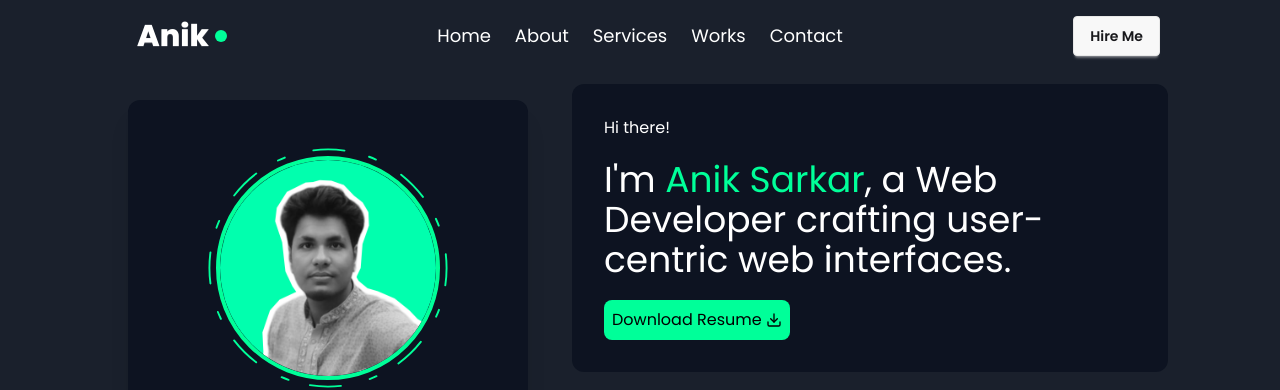
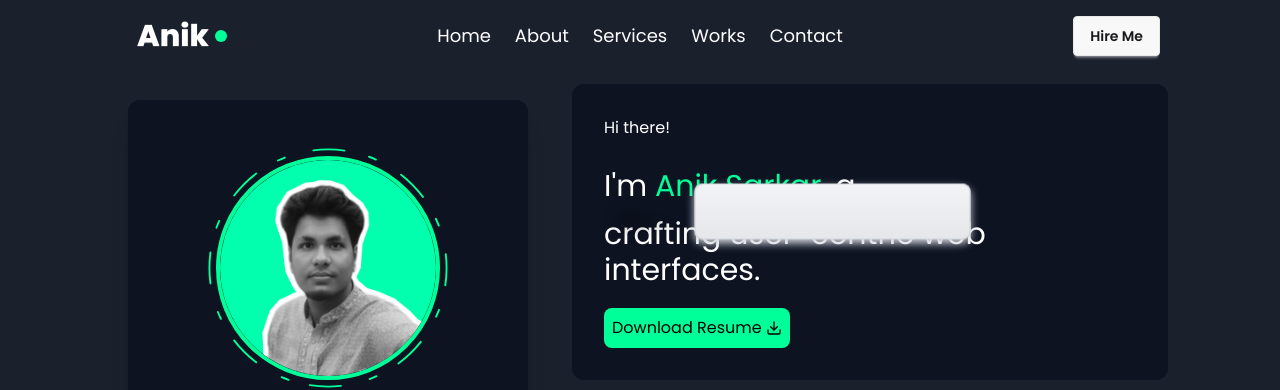
Before and after one commit to Anik-Sarkar-01/anik-sarkar-portfolio, a React (Vite) app: page / in a window 1280 px wide. Shown: the top 390 px of the page. Built offline with nearby package versions, Linux system fonts and the light colour scheme.

Commit message:
text animation added

```diff
--- a/src/components/AboutMe/AboutMe.jsx
+++ b/src/components/AboutMe/AboutMe.jsx
@@ -27,6 +27,7 @@ const AboutMe = () => {
             </div>
 
             {/* Highlights */}
+
             <div className="space-y-6">
               <div className="bg-[#1A1F2E] custom-clippath p-5 rounded-lg border border-gray-700 hover:border-[#00ff99] transition">
                 <h2 className="text-xl font-semibold text-[#00ff99]">Tech Stack</h2>
@@ -51,9 +52,12 @@ const AboutMe = () => {
                 </p>
               </div>
             </div>
+
           </div>
         </div>
+
     </section>
+
   );
 };
 
--- a/src/components/Hero/Intro/Intro.jsx
+++ b/src/components/Hero/Intro/Intro.jsx
@@ -1,12 +1,13 @@
 import React from 'react';
 import { FiDownload } from "react-icons/fi";
+import { ContainerTextFlip } from '../../ui/text-flip';
 
 
 const Intro = () => {
     return (
         <div className='p-8 bg-[#0D1321] space-y-5 text-white rounded-xl'>
             <p>Hi there!</p>
-            <h1 className='text-xl md:text-3xl lg:text-4xl'>I'm <span className='text-[#00ff99]'>Anik Sarkar</span>, a Web Developer crafting user-centric web interfaces.</h1>
+            <h1 className='text-xl md:text-3xl'>I'm <span className='text-[#00ff99]'>Anik Sarkar</span>, a <ContainerTextFlip></ContainerTextFlip> crafting user-centric web interfaces.</h1>
             <button className='flex items-center gap-1 bg-[#00ff99] p-2 text-black rounded-lg'>Download Resume <FiDownload /> </button>
         </div>
     );
--- a/src/components/ui/background-boxs.jsx
+++ /dev/null
@@ -1,69 +0,0 @@
-"use client";
-import React from "react";
-import { motion } from "motion/react";
-import { cn } from "../../lib/utils";
-
-export const BoxesCore = ({
-  className,
-  ...rest
-}) => {
-  const rows = new Array(150).fill(1);
-  const cols = new Array(100).fill(1);
-  let colors = [
-    "#93c5fd",
-    "#f9a8d4",
-    "#86efac",
-    "#fde047",
-    "#fca5a5",
-    "#d8b4fe",
-    "#93c5fd",
-    "#a5b4fc",
-    "#c4b5fd",
-  ];
-  const getRandomColor = () => {
-    return colors[Math.floor(Math.random() * colors.length)];
-  };
-
-  return (
-    <div
-      style={{
-        transform: `translate(-40%,-60%) skewX(-48deg) skewY(14deg) scale(0.675) rotate(0deg) translateZ(0)`,
-      }}
-      className={cn(
-        "absolute -top-1/4 left-1/4 z-0 flex h-full w-full -translate-x-1/2 -translate-y-1/2 p-4",
-        className
-      )}
-      {...rest}>
-      {rows.map((_, i) => (
-        <motion.div key={`row` + i} className="relative h-8 w-16 border-l border-slate-700">
-          {cols.map((_, j) => (
-            <motion.div
-              whileHover={{
-                backgroundColor: `${getRandomColor()}`,
-                transition: { duration: 0 },
-              }}
-              animate={{
-                transition: { duration: 2 },
-              }}
-              key={`col` + j}
-              className="relative h-8 w-16 border-t border-r border-slate-700">
-              {j % 2 === 0 && i % 2 === 0 ? (
-                <svg
-                  xmlns="http://www.w3.org/2000/svg"
-                  fill="none"
-                  viewBox="0 0 24 24"
-                  strokeWidth="1.5"
-                  stroke="currentColor"
-                  className="pointer-events-none absolute -top-[14px] -left-[22px] h-6 w-10 stroke-[1px] text-slate-700">
-                  <path strokeLinecap="round" strokeLinejoin="round" d="M12 6v12m6-6H6" />
-                </svg>
-              ) : null}
-            </motion.div>
-          ))}
-        </motion.div>
-      ))}
-    </div>
-  );
-};
-
-export const Boxes = React.memo(BoxesCore);
--- /dev/null
+++ b/src/components/ui/text-flip.jsx
@@ -0,0 +1,88 @@
+"use client";;
+import React, { useState, useEffect, useId } from "react";
+
+// eslint-disable-next-line no-unused-vars
+import { motion } from "motion/react";
+import { cn } from "../../lib/utils";
+
+export function ContainerTextFlip({
+  words = ["Frontend Developer", "React Developer", "Web Enthusiast"],
+  interval = 3000,
+  className,
+  textClassName,
+  animationDuration = 700
+}) {
+  const id = useId();
+  const [currentWordIndex, setCurrentWordIndex] = useState(0);
+  const [width, setWidth] = useState(100);
+  const textRef = React.useRef(null);
+
+  const updateWidthForWord = () => {
+    if (textRef.current) {
+      // Add some padding to the text width (30px on each side)
+      // @ts-ignore
+      const textWidth = Math.min(textRef.current.scrollWidth + 30);
+      setWidth(textWidth);
+    }
+  };
+
+  useEffect(() => {
+    // Update width whenever the word changes
+    updateWidthForWord();
+  }, [currentWordIndex]);
+
+  useEffect(() => {
+    const intervalId = setInterval(() => {
+      setCurrentWordIndex((prevIndex) => (prevIndex + 1) % words.length);
+      // Width will be updated in the effect that depends on currentWordIndex
+    }, interval);
+
+    return () => clearInterval(intervalId);
+  }, [words, interval]);
+
+  return (
+    <motion.p
+      layout
+      layoutId={`words-here-${id}`}
+      animate={{ width }}
+      transition={{ duration: animationDuration / 2000 }}
+      className={cn(
+        "relative inline-block rounded-lg pt-2 pb-3 text-center text-xl  md:text-3xl font-semibold text-black dark:text-white",
+        "[background:linear-gradient(to_bottom,#f3f4f6,#e5e7eb)]",
+        "shadow-[inset_0_-1px_#d1d5db,inset_0_0_0_1px_#d1d5db,_0_4px_8px_#d1d5db]",
+        "dark:[background:linear-gradient(to_bottom,#374151,#1f2937)]",
+        "dark:shadow-[inset_0_-1px_#10171e,inset_0_0_0_1px_hsla(205,89%,46%,.24),_0_4px_8px_#00000052]",
+        className
+      )}
+      key={words[currentWordIndex]}>
+      <motion.div
+        transition={{
+          duration: animationDuration / 1000,
+          ease: "easeInOut",
+        }}
+        className={cn("inline-block", textClassName)}
+        ref={textRef}
+        layoutId={`word-div-${words[currentWordIndex]}-${id}`}>
+        <motion.div className="inline-block">
+          {words[currentWordIndex].split("").map((letter, index) => (
+            <motion.span
+              key={index}
+              initial={{
+                opacity: 0,
+                filter: "blur(10px)",
+              }}
+              animate={{
+                opacity: 1,
+                filter: "blur(0px)",
+              }}
+              transition={{
+                delay: index * 0.02,
+              }}>
+              {letter}
+            </motion.span>
+          ))}
+        </motion.div>
+      </motion.div>
+    </motion.p>
+  );
+}
--- a/src/pages/Home/Home.jsx
+++ b/src/pages/Home/Home.jsx
@@ -7,11 +7,13 @@ import AboutMe from '../../components/AboutMe/AboutMe';
 import MySkills from '../../components/MySkills/MySkills';
 import MyProjects from '../../components/MyProjects/MyProjects';
 
+
 const Home = () => {
     return (
         <div className='px-5 md:px-14 lg:px-28'>
             <Navbar></Navbar>
             <div className='space-y-10 mt-3'>
+
                     <div className='flex flex-col md:flex-row gap-7'>
                         <SideBar></SideBar>
                         <div className='flex flex-col gap-7'>
```
Lines whose indentation alone changed are shown as unchanged.
